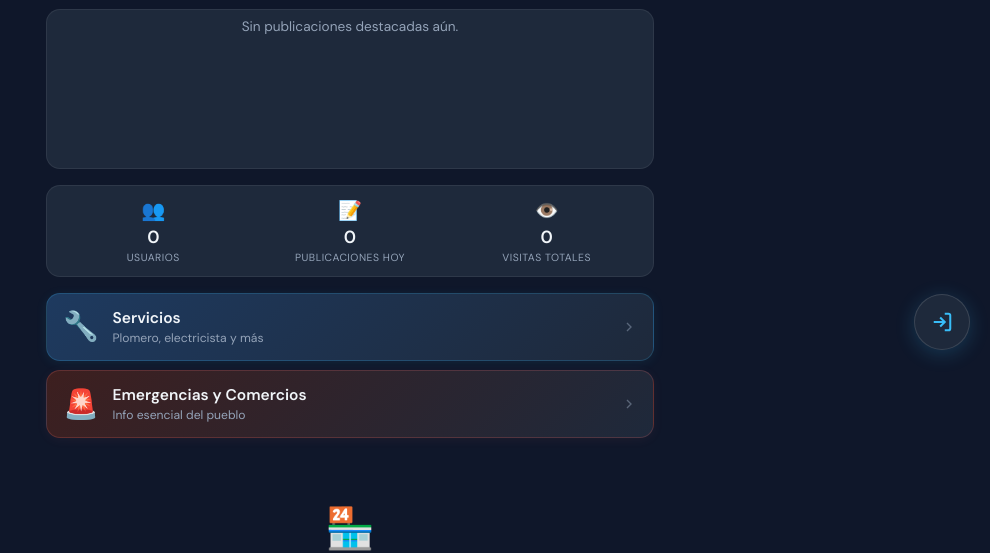
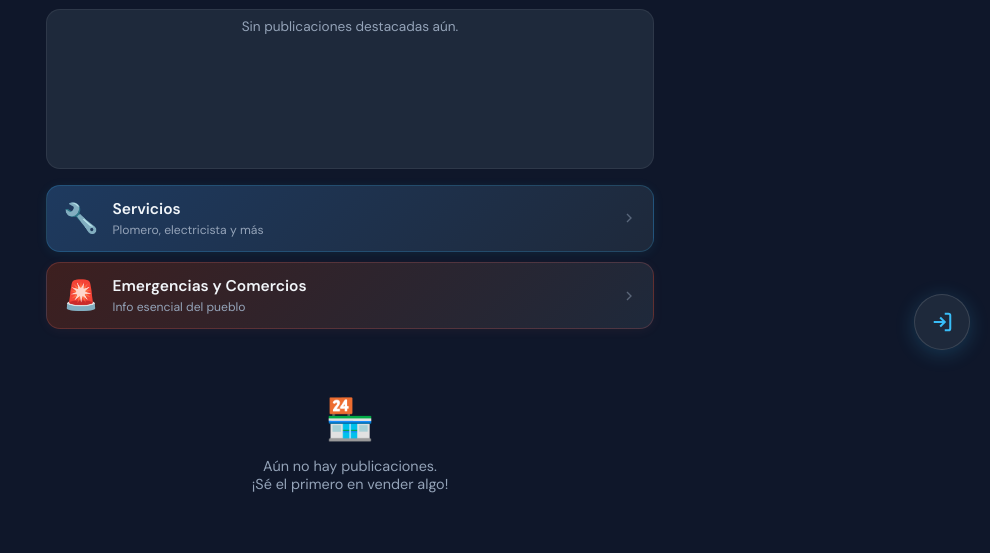
Before and after one commit to redllinas1248/comercio_python, a Flask app: page / in a window 1280 px wide. Shown: the part 426-979 px from the top of the page, without its empty margins (290-1280 px from the left). Run offline with Flask 3, Linux system fonts and the light colour scheme; data that the repository does not hold is empty; parts of the project's set-up code (start-up, migrations or seed data) failed here and were passed over; some libraries are stand-ins or nearby versions.

```diff
--- a/templates/index.html
+++ b/templates/index.html
@@ -38,7 +38,7 @@
 </div>
 
 <!-- ===== CONTADORES DE ESTADÍSTICAS ===== -->
-<div class="stats-bar" id="stats-bar">
+<div class="stats-bar" id="stats-bar" style="display: none;">
   <div class="stat-item">
     <span class="stat-icon">👥</span>
     <span class="stat-number" id="stat-usuarios">—</span>
```
